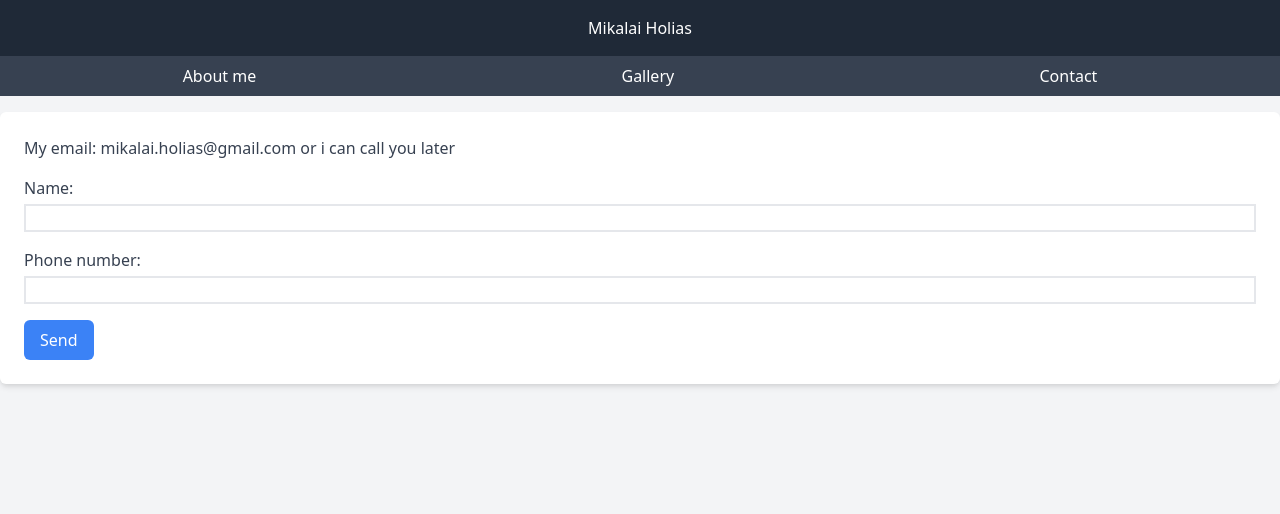
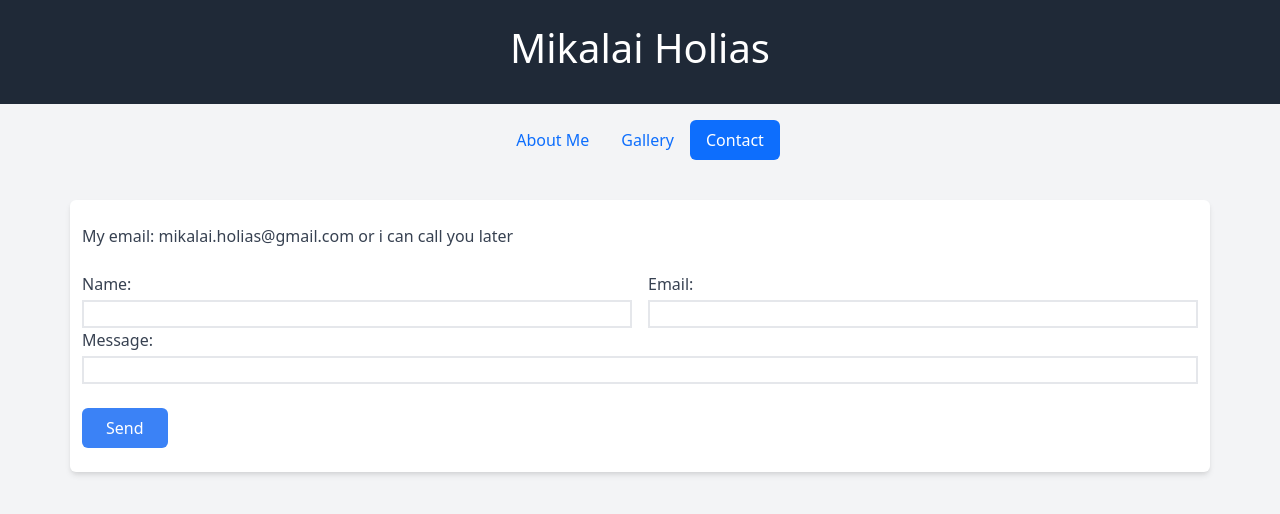
Before and after one commit to lighter952/flask, a Flask app: page /contact in a window 1280 px wide. Shown: the top 514 px of the page. Run offline with Flask 3, Linux system fonts and the light colour scheme.

Commit message:
Add files via upload

```diff
--- a/run.py
+++ b/run.py
@@ -1,6 +1,5 @@
 from flask import Flask, render_template, request
 from flask import abort, redirect, url_for, make_response
-
 
 app = Flask(__name__)
 
--- /dev/null
+++ b/templates/base.html
@@ -0,0 +1,18 @@
+<!DOCTYPE html>
+<html lang="en">
+<head>
+    <meta charset="UTF-8">
+    <meta name="viewport" content="width=device-width, initial-scale=1.0">
+    <title>About me</title>
+    <link href="https://cdn.jsdelivr.net/npm/tailwindcss@2.2.19/dist/tailwind.min.css" rel="stylesheet">
+    <link href="https://cdn.jsdelivr.net/npm/bootstrap@5.3.0-alpha1/dist/css/bootstrap.min.css" rel="stylesheet">
+
+</head>
+<body class="bg-gray-100">
+
+    {% include "include/menu.html" %}
+    {% block body %}
+    {% endblock %}
+
+</body>
+</html>
--- a/templates/contact.html
+++ b/templates/contact.html
@@ -1,37 +1,26 @@
-<!DOCTYPE html>
-<html lang="pl">
-<head>
-    <meta charset="UTF-8">
-    <meta name="viewport" content="width=device-width, initial-scale=1.0">
-    <title>Contact</title>
-    <link href="https://cdn.jsdelivr.net/npm/tailwindcss@2.2.19/dist/tailwind.min.css" rel="stylesheet">
-</head>
-<body class="bg-gray-100">
-    <header class="bg-gray-800 text-white py-4">
-        <a href="/"><h1 class="text-center">Mikalai Holias</h1></a>
-    </header>
-    <nav class="bg-gray-700 py-2">
-        <div class="container mx-auto flex justify-around">
-            <a href="/about" class="text-white hover:underline">About me</a>
-            <a href="/gallery" class="text-white hover:underline">Gallery</a>
-            <a href="/contact" class="text-white hover:underline">Contact</a>
-        </div>
-    </nav>
+{% set active_page = "contact" -%}
+{% extends "base.html"%}
+{% block body %}
     <div class="container mx-auto mt-4 bg-white shadow-md rounded-md p-6">
         <p class="text-gray-700 mb-4">My email: mikalai.holias@gmail.com or i can call you later </p>
         <form action="#" method="post">
-            <div class="mb-4">
-                <label for="name" class="block text-gray-700">Name:</label>
-                <input type="text" id="name" name="name" class="form-input mt-1 block w-full border-2" required>
+            <div class="flex">
+                <div class="w-1/2 mr-4">
+                    <label for="name" class="block text-gray-700">Name:</label>
+                    <input type="text" id="name" name="name" class="form-input mt-1 block w-full border-2" required>
+                </div>
+                <div class="w-1/2">
+                    <label for="email" class="block text-gray-700">Email:</label>
+                    <input type="tel" id="email" name="email" class="form-input mt-1 block w-full border-2" required>
+                </div>
             </div>
             <div class="mb-4">
-                <label for="phone" class="block text-gray-700">Phone number:</label>
-                <input type="tel" id="phone" name="phone" class="form-input mt-1 block w-full border-2" required>
+                <label for="message" class="block text-gray-700">Message:</label>
+                <input type="tel" id="message" name="message" class="form-input mt-1 block w-full border-2" required>
             </div>
             <div>
                 <button type="submit" class="bg-blue-500 text-white px-4 py-2 rounded-md hover:bg-blue-600">Send</button>
             </div>
         </form>
     </div>
-</body>
-</html>
+{% endblock %}
--- /dev/null
+++ b/templates/include/menu.html
@@ -0,0 +1,26 @@
+
+
+{% set navigation = [
+ {'url': 'about', 'display_name': 'About Me'},
+ {'url': 'gallery', 'display_name': 'Gallery'},
+ {'url': 'contact', 'display_name': 'Contact'}
+] -%}
+
+{% set active_page = active_page|default('index') -%}
+
+<header class="bg-gray-800 text-white py-4">
+    <div class="container">
+        <h1 class="text-center"><a href="/" class="text-white text-decoration-none">Mikalai Holias</a></h1>
+    </div>
+</header>
+
+<nav class="d-flex justify-content-center py-3">
+  <ul class="nav nav-pills">
+    {% for item in navigation %}
+         <li class="nav-item">
+             <a class="nav-link {% if item['url'] == active_page %} active {% endif %}" href="{{
+            url_for(item['url']) }}">{{ item['display_name'] }}</a>
+         </li>
+     {% endfor %}
+  </ul>
+</nav>
```
Also changed, not shown: templates/about.html (+4 -21 lines), templates/gallery.html (+8 -26 lines), static/ecom.jpeg (added), static/nlp.jpg (added), static/port.png (added).
